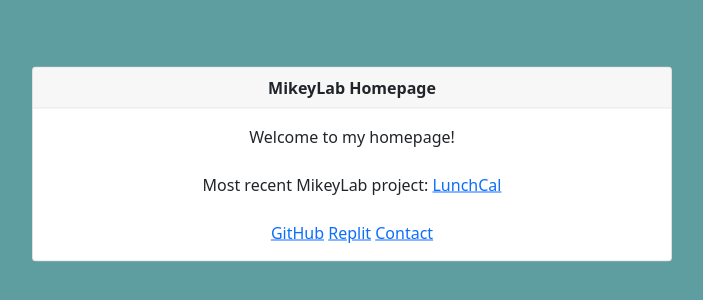
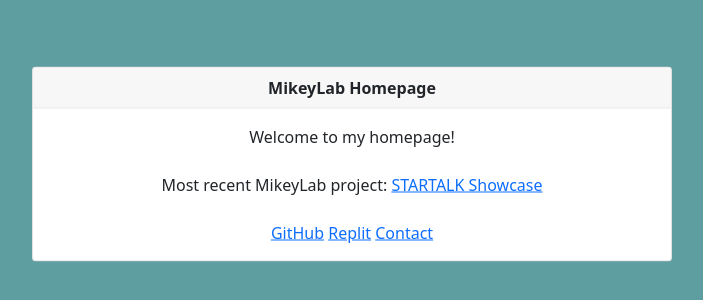
Before and after one commit to hieyou1/mikeylab-homepage, a plain HTML site: page index.html in a window 1280 px wide. Shown: the part 236-536 px from the top of the page, without its empty margins (288-991 px from the left). Drawn offline with nearby package versions, Linux system fonts and the light colour scheme.

Commit message:
Update recent project to STARTALK

```diff
--- a/index.html
+++ b/index.html
@@ -43,7 +43,7 @@
         <div id="card-body" class="card-body" style="height: min-content;">
             <div>Welcome to my homepage!</div>
             <br />
-            Most recent MikeyLab project: <a href="https://lunchcal.mikeylab.com">LunchCal</a>
+            Most recent MikeyLab project: <a href="https://startalk.mikeylab.com">STARTALK Showcase</a>
             <br />
             <br />
             <a href="https://github.com/hieyou1">GitHub</a>
```
